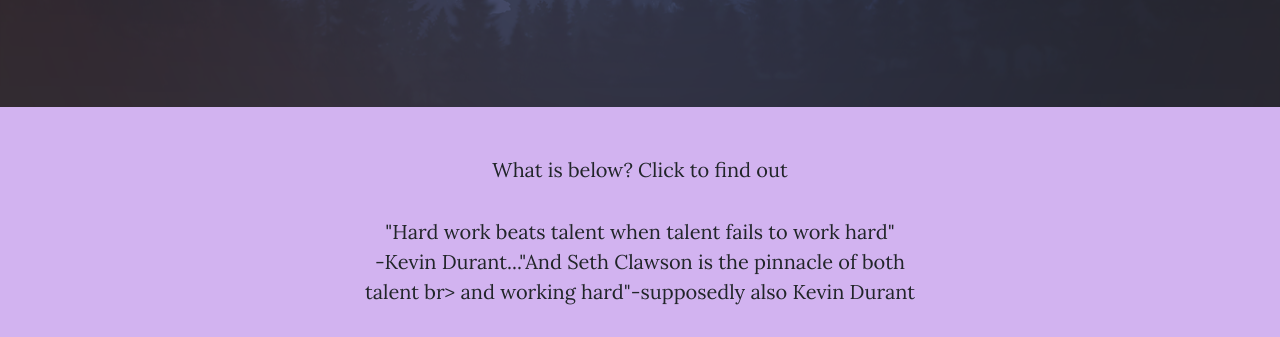
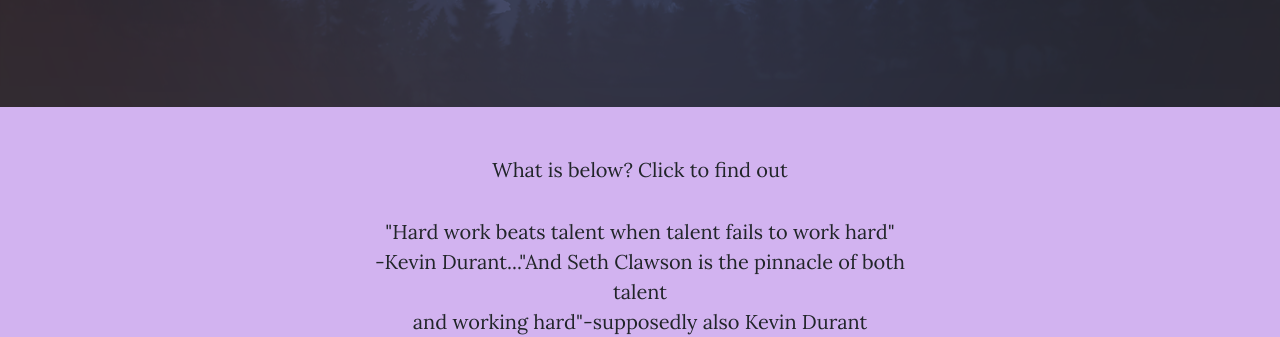
Before and after one commit to sclaw33/IS201, a plain HTML site: page index.html in a window 1280 px wide. Shown: the part 425-762 px from the top of the page. Drawn offline with nearby package versions, Linux system fonts and the light colour scheme; grey boxes are pictures that could not be loaded.

Commit message:
Add files via upload

```diff
--- a/index.html
+++ b/index.html
@@ -57,7 +57,7 @@
                     </div>
                     <p>"Hard work beats talent when talent fails to work hard"
                         <br>-Kevin Durant..."And Seth Clawson is the pinnacle of both talent
-                        br> and working hard"-supposedly also Kevin Durant
+                        <br> and working hard"-supposedly also Kevin Durant
                     </p>
                 <div class="image-container">
                     <img src="images/portrait.JPG" alt="Photo of Me" style="width:425px;height:550px">
```
